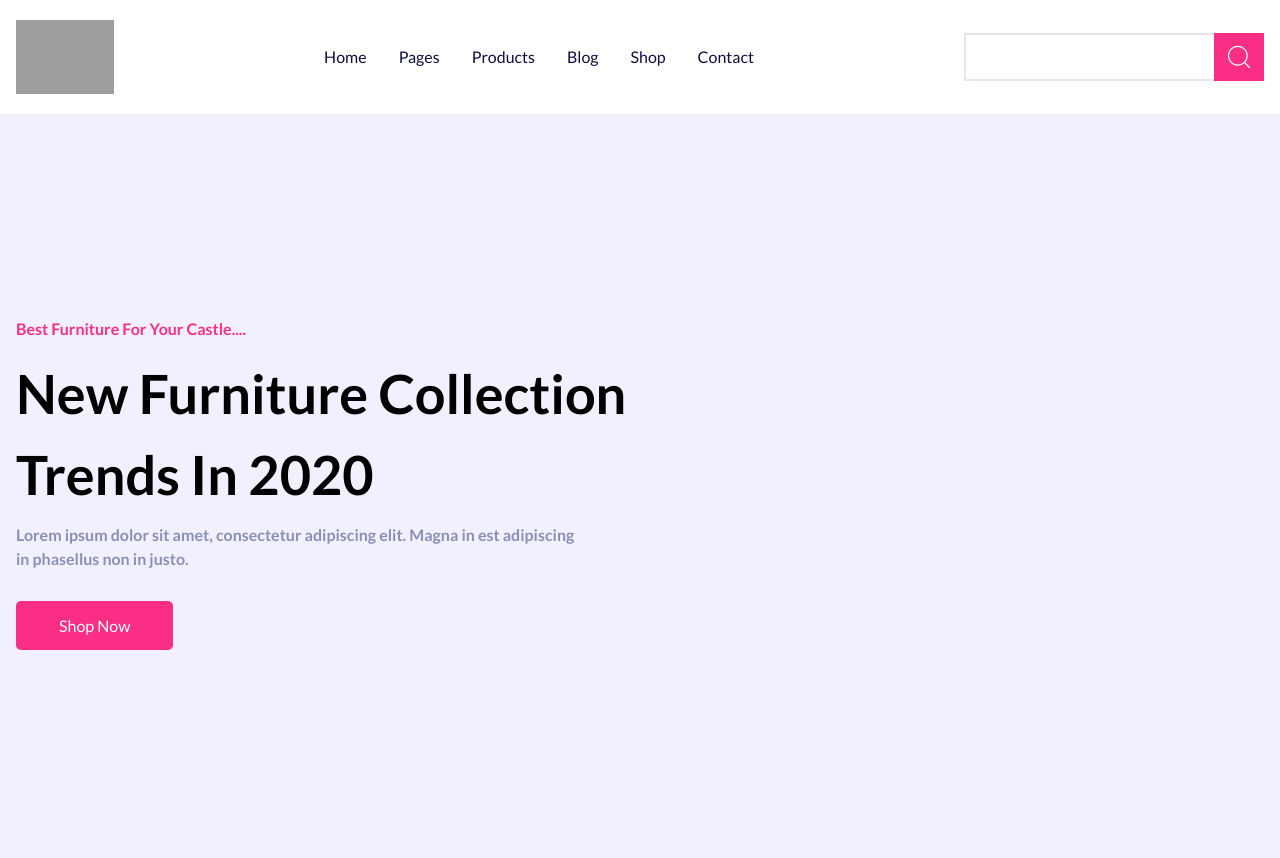
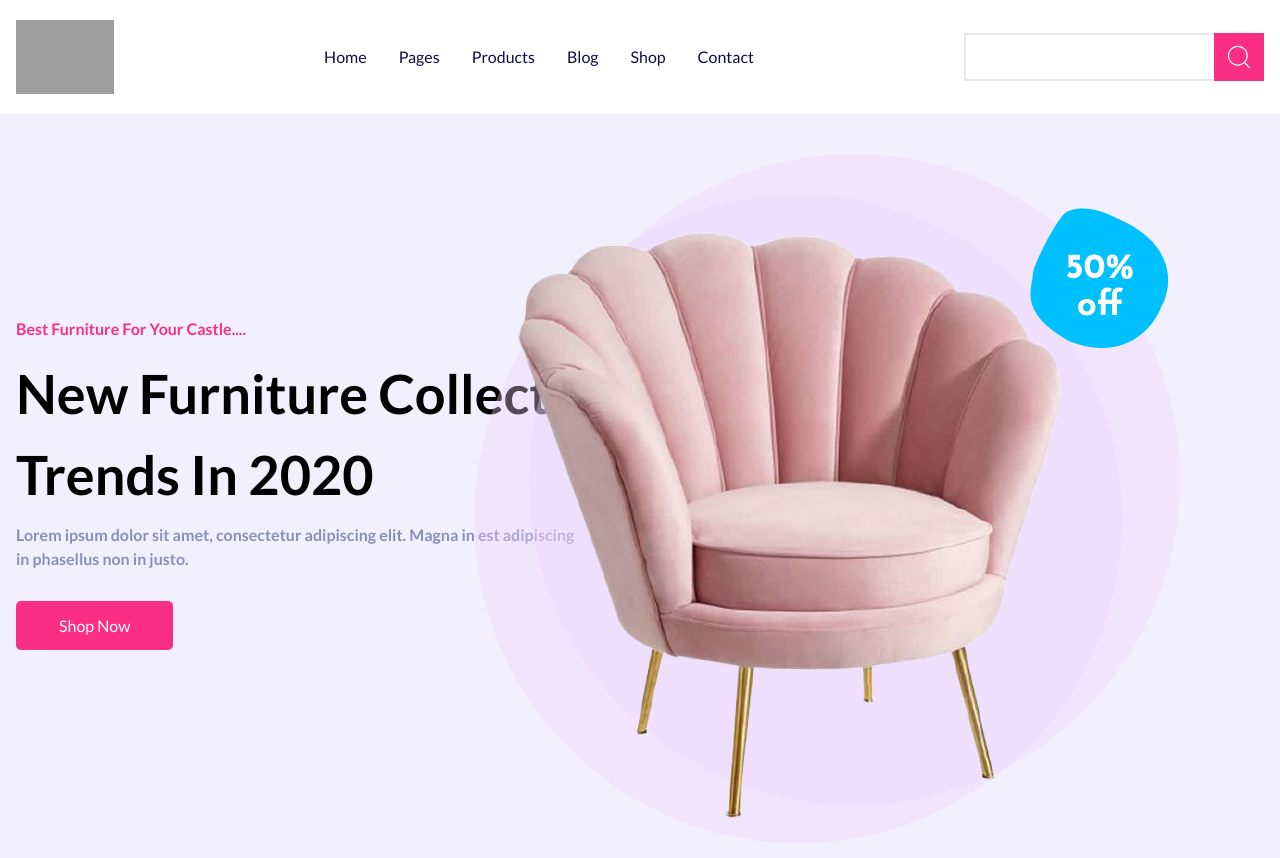
Before and after one commit to Rakib-Hassan-web/E-commace-with-next-js, a Next.js app: page / in a window 1280 px wide. Shown: the top 858 px of the page. Built offline with nearby package versions, Linux system fonts and the light colour scheme; grey boxes are pictures that could not be loaded.

Commit message:
banner paart text and button added and sofa image position done

```diff
--- a/app/component/Banner.jsx
+++ b/app/component/Banner.jsx
@@ -1,12 +1,29 @@
 import Link from 'next/link'
 import React from 'react'
+
+import Image from "next/image";
+
 
 const Banner = () => {
 return (
 <>
 
 
-    <section id='banner' className='bg-[#F2F0FF] pb-[236px] pt-[203px] w-full'>
+    <section id='banner' className='bg-[#F2F0FF] pb-[236px] pt-[203px] w-full relative'>
+
+        {/* ------position image----- */}
+
+        <div className='a absolute top-10 right-25'>
+            <Image
+            src={'/bannerSofa.png'}
+            width={706}
+            height={689}
+            alt='sofa'
+
+
+            />
+
+        </div>
 
         <div className="container">
             <div className="div">
```
Also changed, not shown: public/bannerSofa.png (added).
